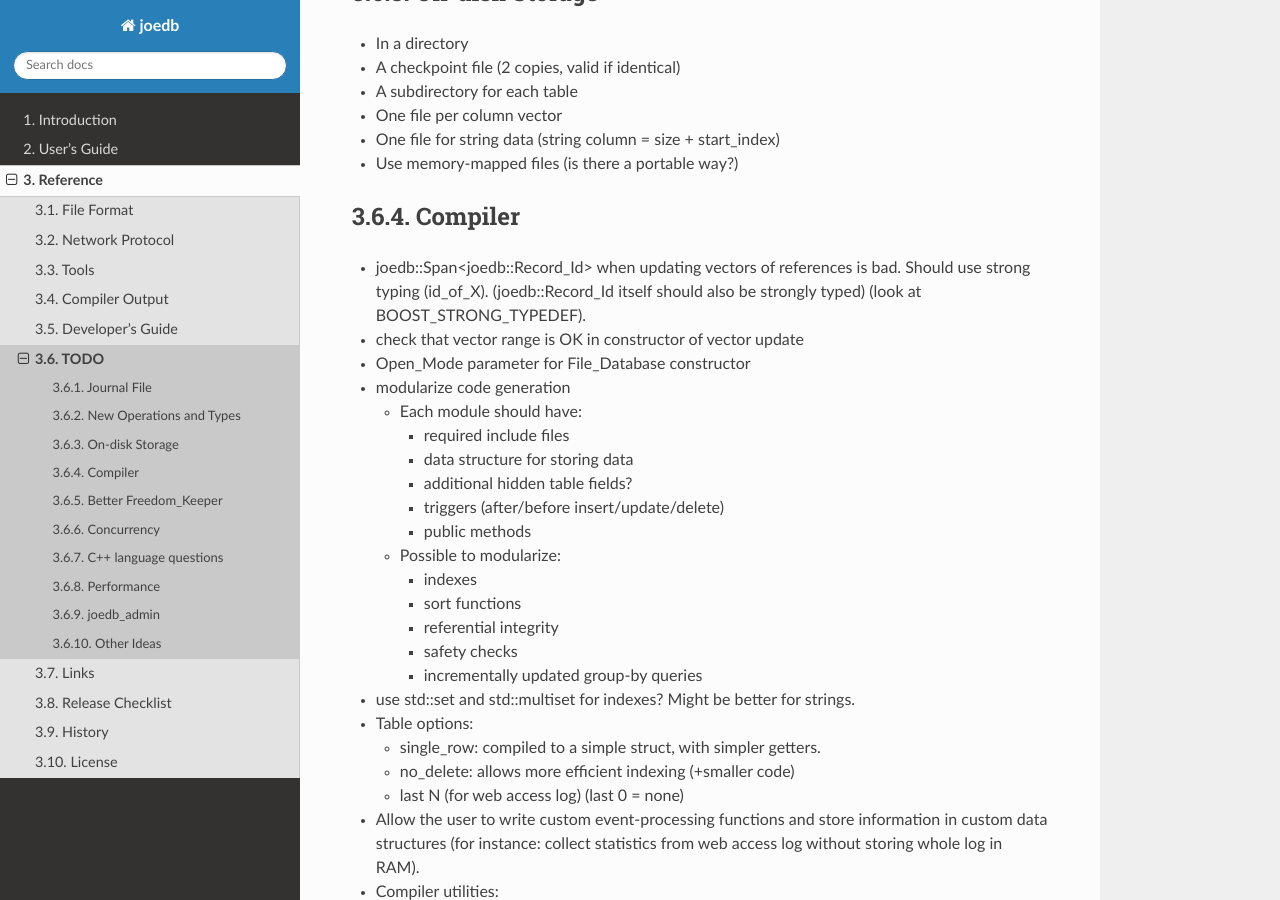
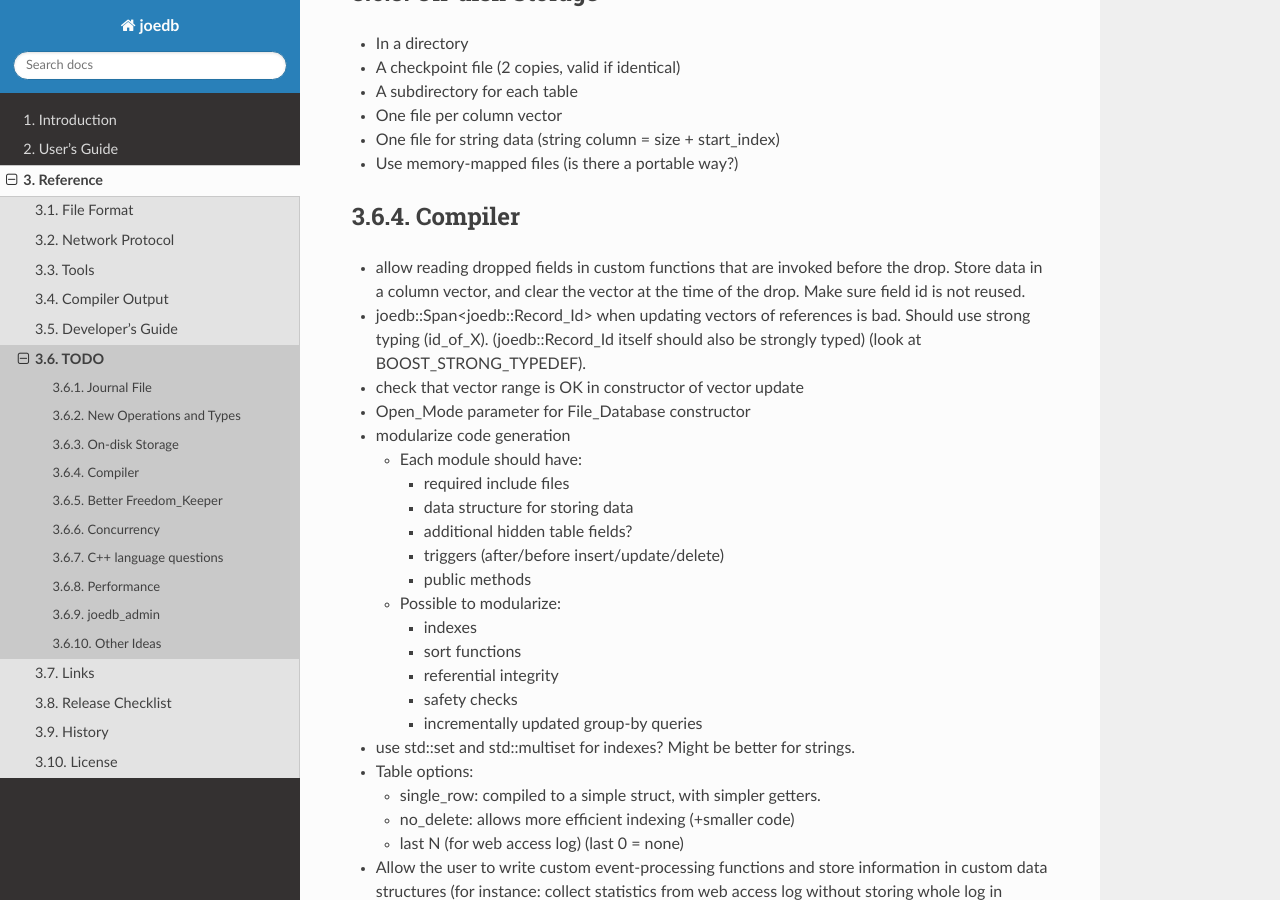
Before and after one commit to Remi-Coulom/joedb, a Sphinx documentation site: the page built from doc/source/todo.rst, in a window 1280 px wide and 900 px high, scrolled down 753 px. Built offline with Sphinx 7.4.7 and the Read the Docs theme 2.0.0, drawn with Linux system fonts in a browser that asks for light colours; formulas are drawn with MathJax 3.

Commit message:
TODO: allow reading dropped fields in custom functions that take place before the drop

```diff
--- a/doc/source/todo.rst
+++ b/doc/source/todo.rst
@@ -39,6 +39,9 @@ On-disk Storage
 
 Compiler
 --------
+- allow reading dropped fields in custom functions that are invoked before the
+  drop. Store data in a column vector, and clear the vector at the time of the
+  drop. Make sure field id is not reused.
 - joedb::Span<joedb::Record_Id> when updating vectors of references is bad.
   Should use strong typing (id_of_X). (joedb::Record_Id itself should also be
   strongly typed) (look at BOOST_STRONG_TYPEDEF).
```
